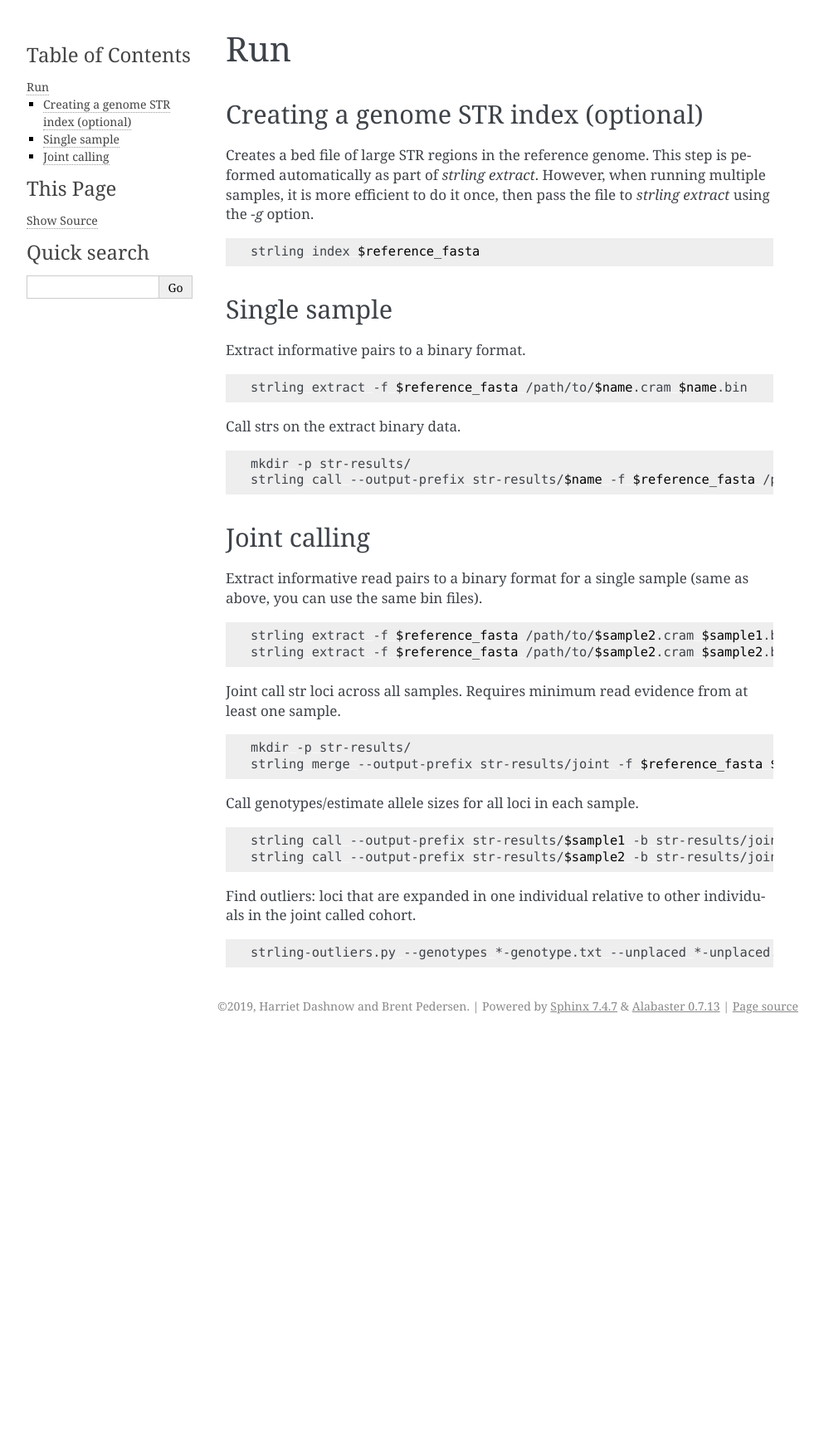
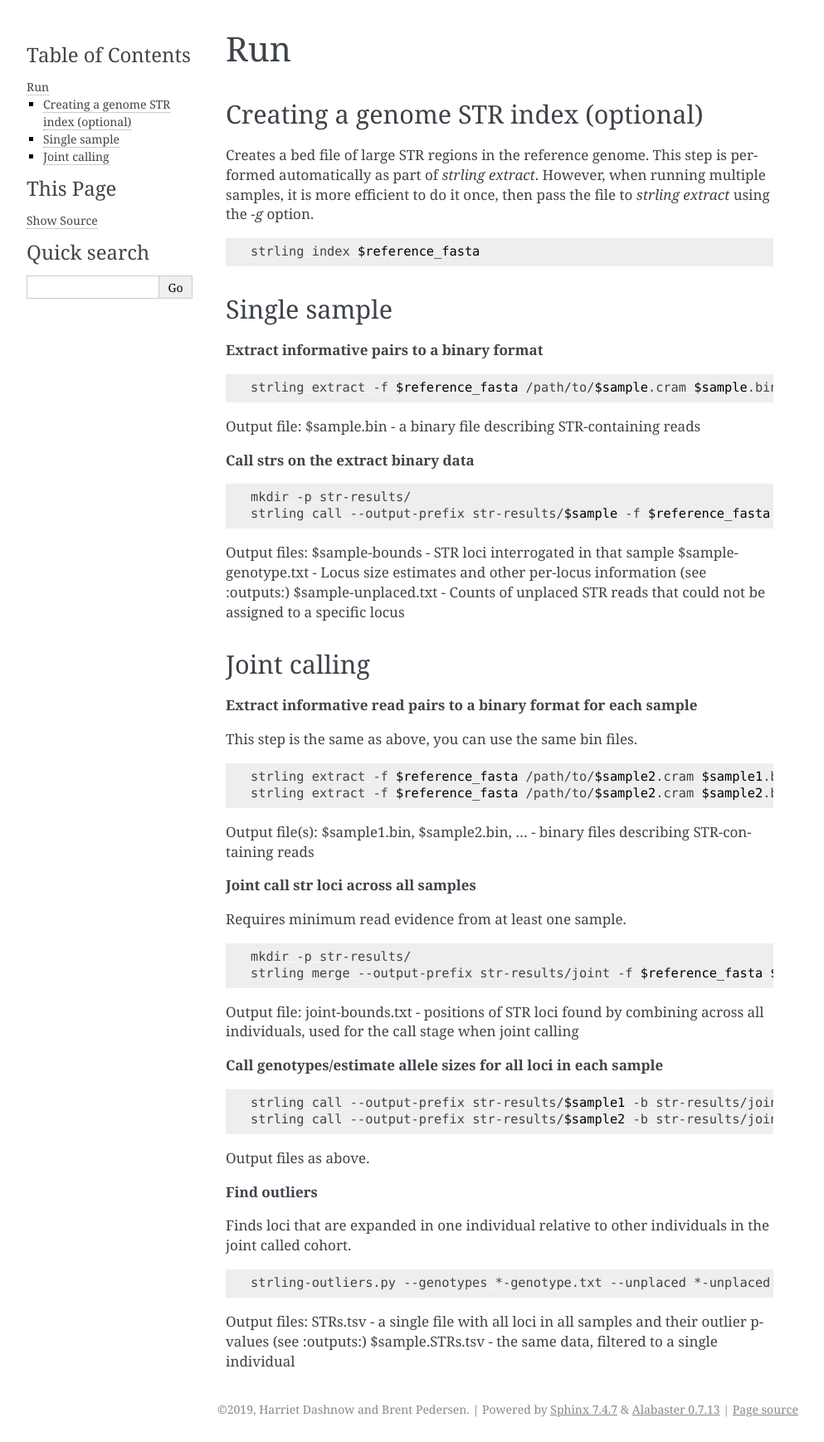
Before and after one commit to quinlan-lab/STRling, a Sphinx documentation site: the page built from docs/source/run.rst, in a window 1280 px wide. Shown: the whole page at 83% size, without its empty margins (148-1141 px from the left). Built offline with Sphinx 7.4.7, drawn with Linux system fonts in a browser that asks for light colours; before the commit the page ends 1252 px from its top, so only the background shows below that.

Commit message:
more details in output files

```diff
--- a/docs/source/run.rst
+++ b/docs/source/run.rst
@@ -8,7 +8,7 @@ Run
 Creating a genome STR index (optional)
 --------------------------------------
 
-Creates a bed file of large STR regions in the reference genome. This step is peformed automatically as part of `strling extract`. However, when running multiple samples, it is more efficient to do it once, then pass the file to `strling extract` using the `-g` option.
+Creates a bed file of large STR regions in the reference genome. This step is performed automatically as part of `strling extract`. However, when running multiple samples, it is more efficient to do it once, then pass the file to `strling extract` using the `-g` option.
 
 .. code-block:: bash
 
@@ -17,46 +17,68 @@ Creates a bed file of large STR regions in the reference genome. This step is pe
 Single sample
 -------------
 
-Extract informative pairs to a binary format.
+**Extract informative pairs to a binary format**
 
 .. code-block:: bash
 
-  strling extract -f $reference_fasta /path/to/$name.cram $name.bin
+  strling extract -f $reference_fasta /path/to/$sample.cram $sample.bin
 
-Call strs on the extract binary data.
+Output file: $sample.bin - a binary file describing STR-containing reads
+
+**Call strs on the extract binary data**
 
 .. code-block:: bash
 
   mkdir -p str-results/
-  strling call --output-prefix str-results/$name -f $reference_fasta /path/to/$name.cram $name.bin
+  strling call --output-prefix str-results/$sample -f $reference_fasta /path/to/$sample.cram $sample.bin
 
+Output files:
+$sample-bounds - STR loci interrogated in that sample
+$sample-genotype.txt - Locus size estimates and other per-locus information (see :outputs:)
+$sample-unplaced.txt - Counts of unplaced STR reads that could not be assigned to a specific locus
 
 Joint calling
 -------------
 
-Extract informative read pairs to a binary format for a single sample (same as above, you can use the same bin files).
+**Extract informative read pairs to a binary format for each sample**
+
+This step is the same as above, you can use the same bin files.
 
 .. code-block:: bash
 
   strling extract -f $reference_fasta /path/to/$sample2.cram $sample1.bin
   strling extract -f $reference_fasta /path/to/$sample2.cram $sample2.bin
 
-Joint call str loci across all samples. Requires minimum read evidence from at least one sample.
+Output file(s): $sample1.bin, $sample2.bin, ... - binary files describing STR-containing reads
+
+**Joint call str loci across all samples**
+
+Requires minimum read evidence from at least one sample.
 
 .. code-block:: bash
 
   mkdir -p str-results/
   strling merge --output-prefix str-results/joint -f $reference_fasta $sample1.bin $sample2.bin
 
-Call genotypes/estimate allele sizes for all loci in each sample.
+Output file: joint-bounds.txt - positions of STR loci found by combining across all individuals, used for the call stage when joint calling
+
+**Call genotypes/estimate allele sizes for all loci in each sample**
 
 .. code-block:: bash
 
   strling call --output-prefix str-results/$sample1 -b str-results/joint-bounds.txt -f $reference_fasta /path/to/$sample1.cram $sample1.bin
   strling call --output-prefix str-results/$sample2 -b str-results/joint-bounds.txt -f $reference_fasta /path/to/$sample2.cram $sample2.bin
 
-Find outliers: loci that are expanded in one individual relative to other individuals in the joint called cohort.
+Output files as above.
+
+**Find outliers**
+
+Finds loci that are expanded in one individual relative to other individuals in the joint called cohort.
 
 .. code-block:: bash
 
   strling-outliers.py --genotypes *-genotype.txt --unplaced *-unplaced.txt
+
+Output files:
+STRs.tsv - a single file with all loci in all samples and their outlier p-values (see :outputs:)
+$sample.STRs.tsv - the same data, filtered to a single individual
```
